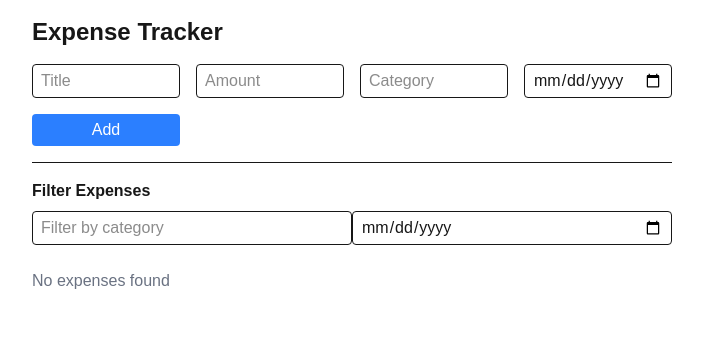
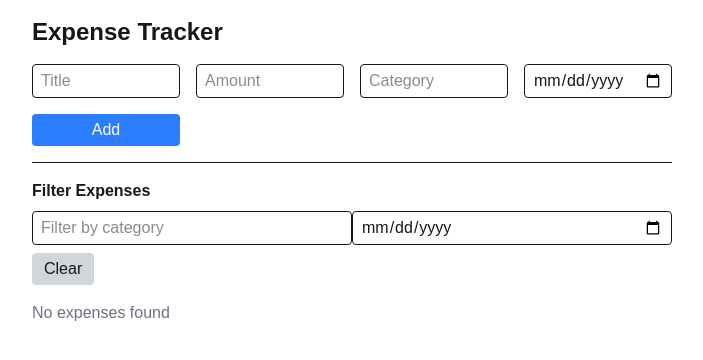
Before and after one commit to shotaroi/next-expense-tracker-app, a Next.js app: page / in a window 1280 px wide. Shown: the top 360 px of the page, without its empty margins (288-991 px from the left). Built offline with nearby package versions, Linux system fonts and the light colour scheme.

Commit message:
Add clear filters function

```diff
--- a/src/app/components/ExpenseFilter.tsx
+++ b/src/app/components/ExpenseFilter.tsx
@@ -3,6 +3,7 @@ interface ExpenseFilterProps {
   setFilterCategory: (val: string) => void;
   filterDate: string;
   setFilterDate: (val: string) => void;
+  onClear: () => void;
 }
 
 export default function ExpenseFilter({
@@ -10,6 +11,7 @@ export default function ExpenseFilter({
   setFilterCategory,
   filterDate,
   setFilterDate,
+  onClear,
 }: ExpenseFilterProps) {
   return (
     <div className="space-y-2 border-t pt-4 mt-4">
@@ -27,6 +29,12 @@ export default function ExpenseFilter({
         onChange={(e) => setFilterDate(e.target.value)}
         className="border rounded px-2 py-1 w-1/2"
       />
+      <button
+      onClick={onClear}
+      className="bg-gray-300 px-3 py-1 rounded hover:bg-gray-400"
+      >
+        Clear
+      </button>
     </div>
   );
 }
--- a/src/app/page.tsx
+++ b/src/app/page.tsx
@@ -44,6 +44,11 @@ export default function HomePage() {
     return matchesCategory && matchesDate;
   });
 
+  const clearFilters = () => {
+    setFilterCategory("");
+    setFilterDate("");
+  }
+
   return (
     <div className="max-w-2xl mx-auto p-4 space-y-4">
       <h1 className="text-2xl font-bold">Expense Tracker</h1>
@@ -53,6 +58,7 @@ export default function HomePage() {
         setFilterCategory={setFilterCategory}
         filterDate={filterDate}
         setFilterDate={setFilterDate}
+        onClear={clearFilters}
       />
       {/* <ExpenseChart></ExpenseChart> */}
       <ExpenseList expenses={filteredExpenses} onDelete={deleteExpense} />
```
